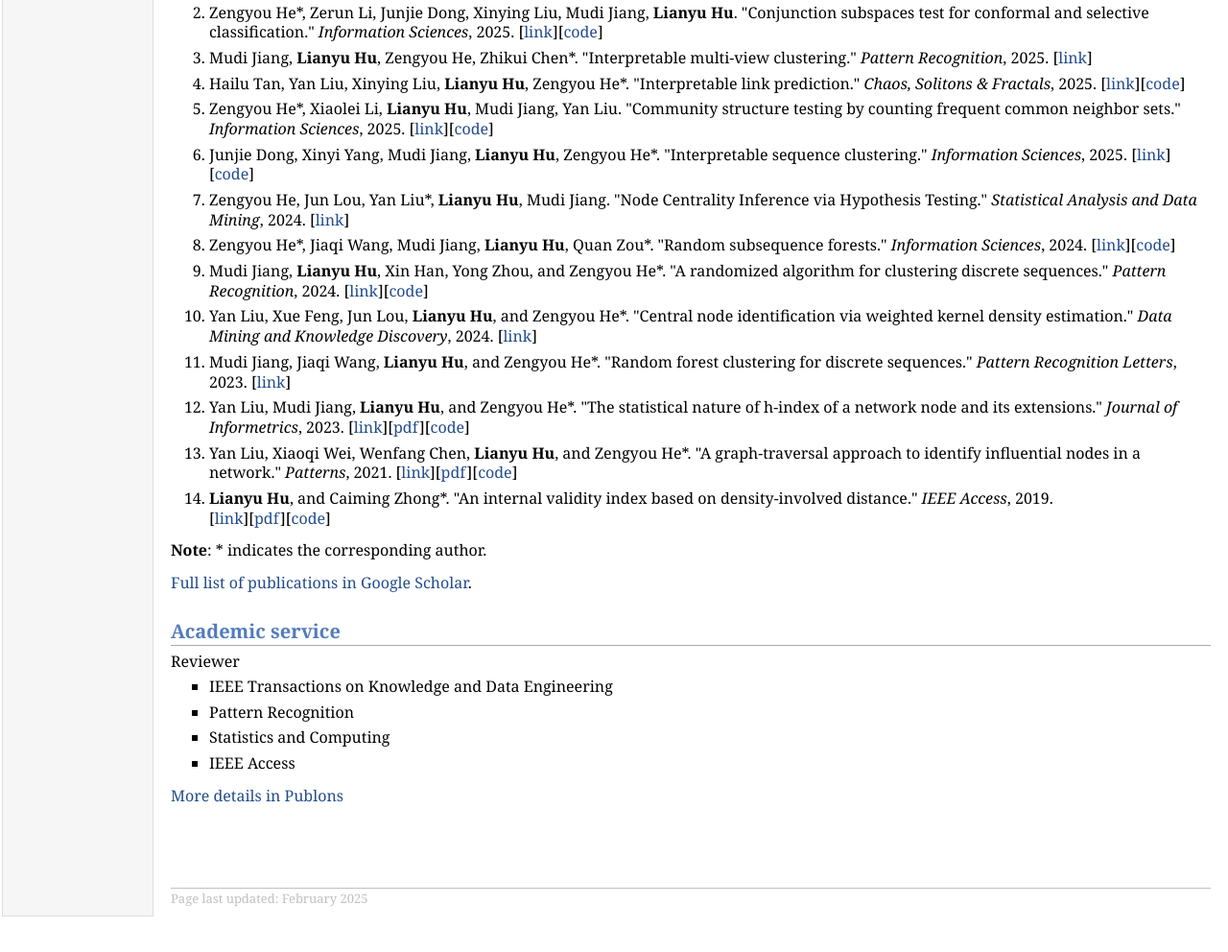
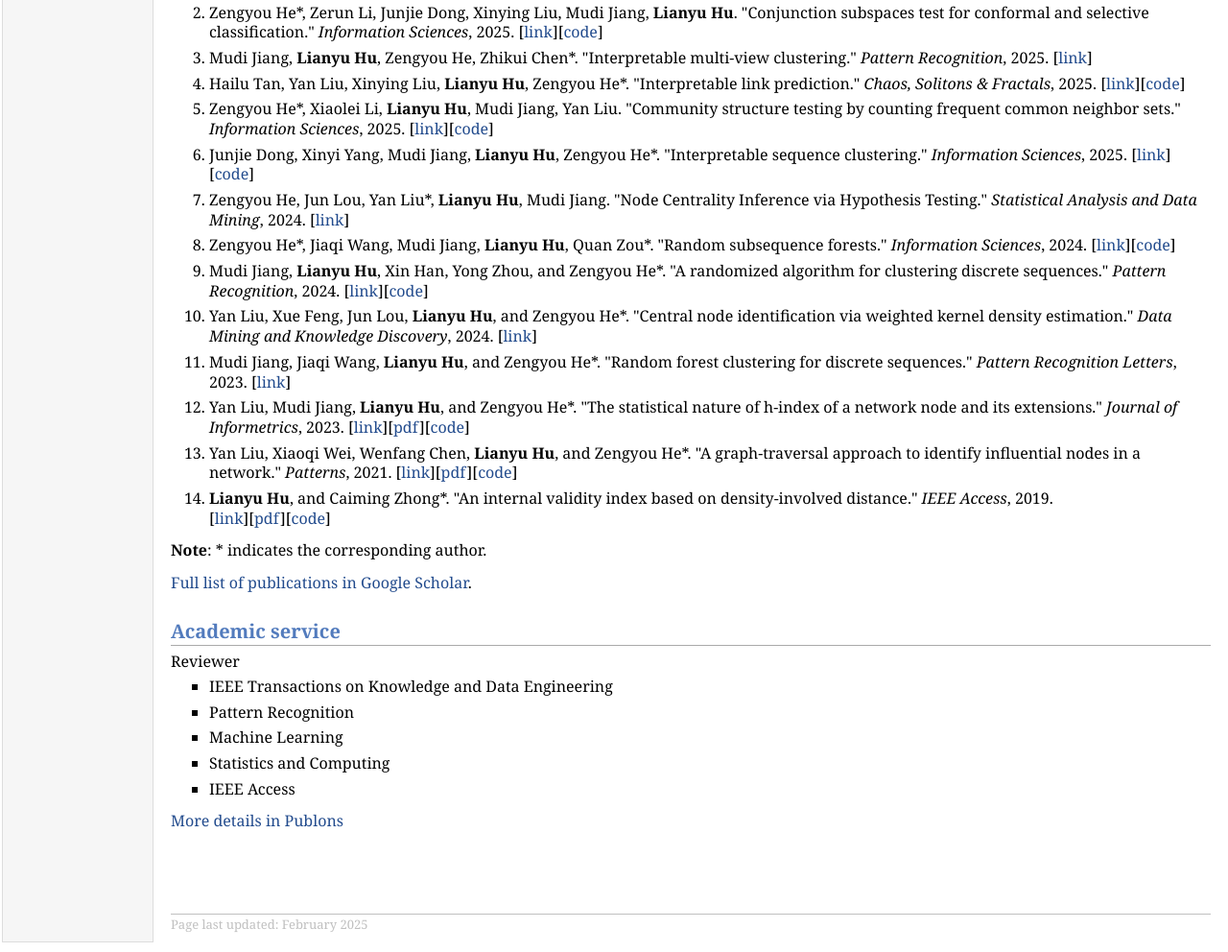
Before and after one commit to hulianyu/hulianyu.github.io, a plain HTML site: page index.html in a window 1280 px wide. Shown: the part 1183-2175 px from the top of the page at 96% size. Before the commit the page ends 2148 px from the top, so only its background shows below. Drawn offline with Linux system fonts and the light colour scheme.

Commit message:
Update index.html

```diff
--- a/index.html
+++ b/index.html
@@ -118,6 +118,8 @@ E-mail: <a href="mailto:hly4ml@gmail.com">hly4ml(at)gmail.com</a></p>
 </li>
 <li><p>Pattern Recognition</p>
 </li>
+<li><p>Machine Learning</p>
+</li>
 <li><p>Statistics and Computing</p>
 </li>
 <li><p>IEEE Access</p>
```
